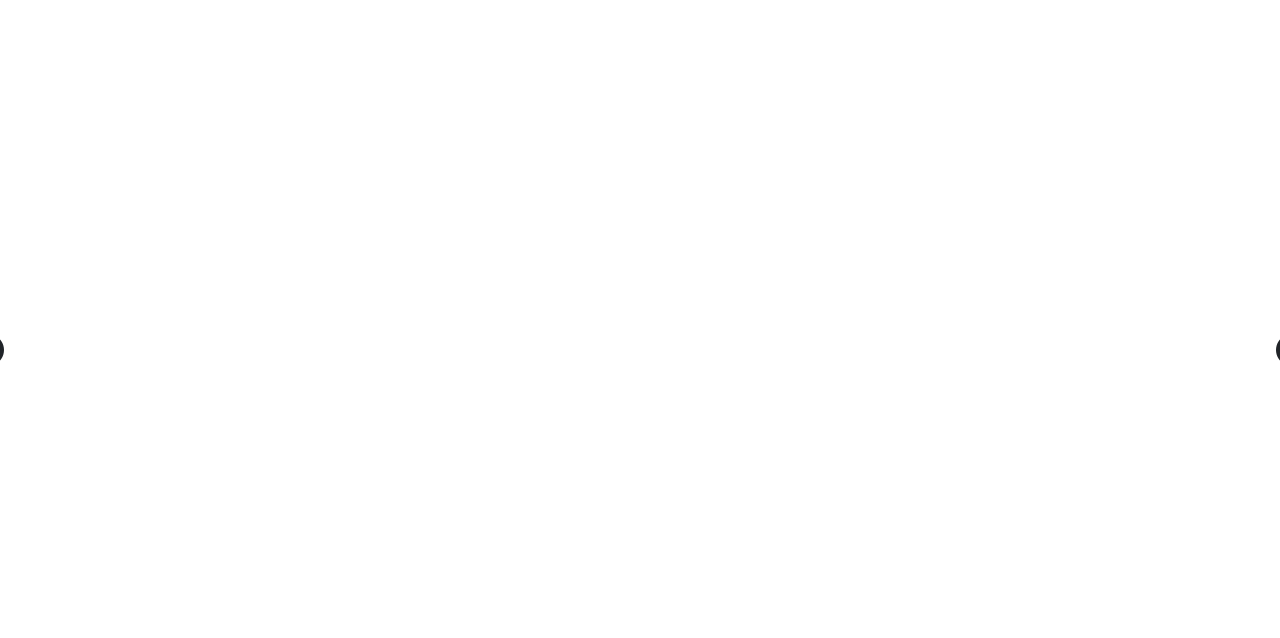
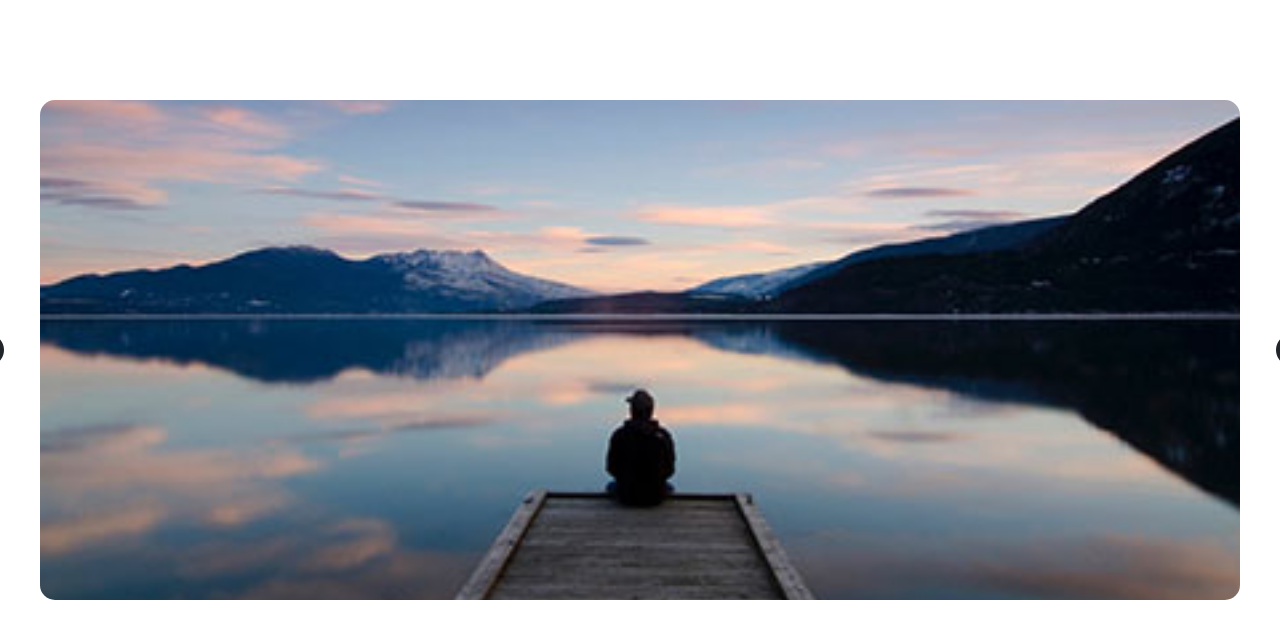
Before and after one commit to MarcoBeraldo/js-array-carousel, a plain HTML site: page index.html in a window 1280 px wide. Shown: the top 638 px of the page. Drawn offline with nearby package versions, Linux system fonts and the light colour scheme.

Commit message:
milestone2

```diff
--- a/css/style.css
+++ b/css/style.css
@@ -9,8 +9,16 @@
     width: 100%;
     height: 100%;
     object-fit: cover;
+
+    border-radius: 15px;
+}
+
+.item {
     display: none;
-    border-radius: 15px;
+}
+
+.item.active {
+    display: block;
 }
 
 #gallery {
@@ -18,9 +26,6 @@
     height: 100%;
 }
 
-#gallery .active {
-    display: block;
-}
 
 #carousel .fa-solid {
     position: absolute;
--- a/js/script.js
+++ b/js/script.js
@@ -21,9 +21,10 @@ const images = ['img/01.jpg', 'img/02.jpg', 'img/03.jpg', 'img/04.jpg', 'img/05.
 const gallery = document.getElementById("gallery");
 
 for (let i = 0; i < images.length; i++) {
-    gallery.innerHTML += `<img src="${images[i]}">`
+    gallery.innerHTML += `<img src="${images[i]}" class="item">`
 }
 
-
-// nell'array delle immagini aggiungo la classe active alla posizione 0
-let currentActiveIndex = 0;
+let activeCurrentIndex = 0
+const galleryImages = document.getElementsByClassName("item")
+console.log(galleryImages)
+galleryImages[activeCurrentIndex].classList.add("active");
```
